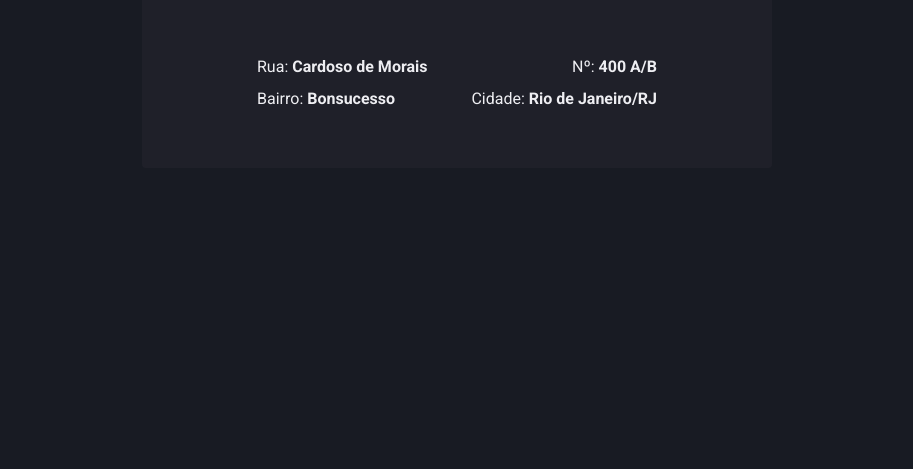
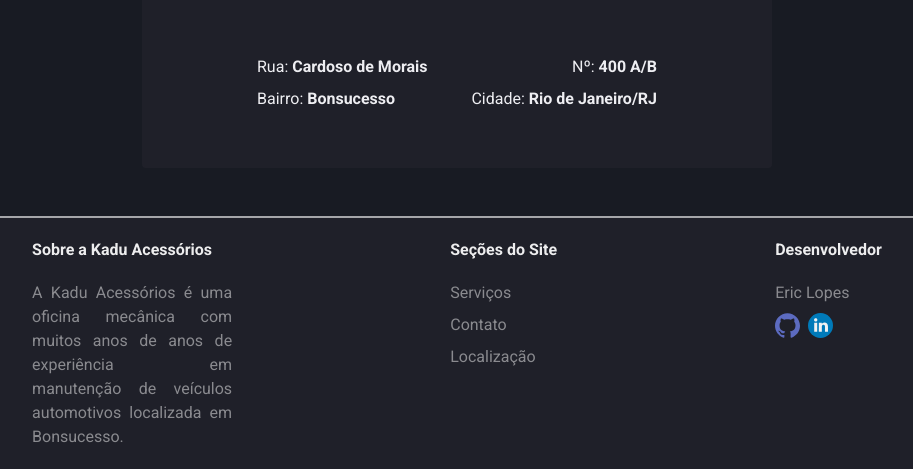
Before and after one commit to EricEOL/kadu_acessorios, a Next.js app: page / in a window 1280 px wide. Shown: the part 1809-2278 px from the top of the page, without its empty margins (183-1096 px from the left). Before the commit the page ends 2025 px from the top, so only its background shows below. Built offline with nearby package versions, Linux system fonts and the light colour scheme; grey boxes are pictures that could not be loaded.

Commit message:
Criação de footer

```diff
--- /dev/null
+++ b/src/components/Footer/index.jsx
@@ -0,0 +1,46 @@
+import { HStack, VStack, Text, Link } from '@chakra-ui/react';
+import Image from 'next/image';
+
+export function Footer() {
+  return (
+    <HStack
+      w="100%"
+      justify="space-evenly"
+      align="top"
+      p="20px 5px 20px 5px"
+      borderTop="2px solid rgba(255,255,255,0.6)"
+      bg="gray.800"
+      color="whiteAlpha.600"
+    >
+
+      <VStack align="right" w={["95px","200px"]}>
+        <Text h="35px" fontSize={["sm", "md"]} fontWeight="bold" color="whiteAlpha.900">Sobre a Kadu Acessórios</Text>
+
+        <Text textAlign="justify" fontSize={["sm", "md"]}>
+          A Kadu Acessórios é uma oficina mecânica
+          com muitos anos de anos de experiência em manutenção
+          de veículos automotivos localizada em Bonsucesso.
+        </Text>
+      </VStack>
+
+      <VStack align="right">
+        <Text h="35px" fontSize={["sm", "md"]} fontWeight="bold" color="whiteAlpha.900">Seções do Site</Text>
+
+        <Link href="#services" colorScheme="red" bg="transparent" fontSize={["sm", "md"]}>Serviços</Link>
+        <Link href="#contact-us" colorScheme="red" bg="transparent" fontSize={["sm", "md"]}>Contato</Link>
+        <Link href="#location" colorScheme="red" bg="transparent" fontSize={["sm", "md"]}>Localização</Link>
+      </VStack>
+
+      <VStack align="right">
+        <Text h="35px" fontSize={["sm", "md"]} fontWeight="bold" color="whiteAlpha.900">Desenvolvedor</Text>
+
+        <Text fontSize={["sm", "md"]}>Eric Lopes</Text>
+        <HStack>
+          <Link href="https://github.com/EricEOL" target="_blank"><Image src="/icons/github.svg" width={25} height={25}/></Link>
+          <Link href="https://www.linkedin.com/in/eric-oliveira-lopes/" target="_blank"><Image src="/icons/linkedin.svg" width={25} height={25}/></Link>
+        </HStack>
+      </VStack>
+
+    </HStack>
+  )
+}
--- a/src/pages/index.js
+++ b/src/pages/index.js
@@ -1,4 +1,5 @@
 import { Header } from '../components/Header';
+import { Footer } from '../components/Footer';
 import { Flex, Box, Text } from '@chakra-ui/react';
 import Image from 'next/image';
 import { CardService } from '../components/CardServices';
@@ -93,6 +94,7 @@ export default function Home() {
 
       </Flex>
 
+      <Footer />
     </Box>
   )
 }
```
Also changed, not shown: public/icons/github.svg (added), public/icons/linkedin.svg (added).
